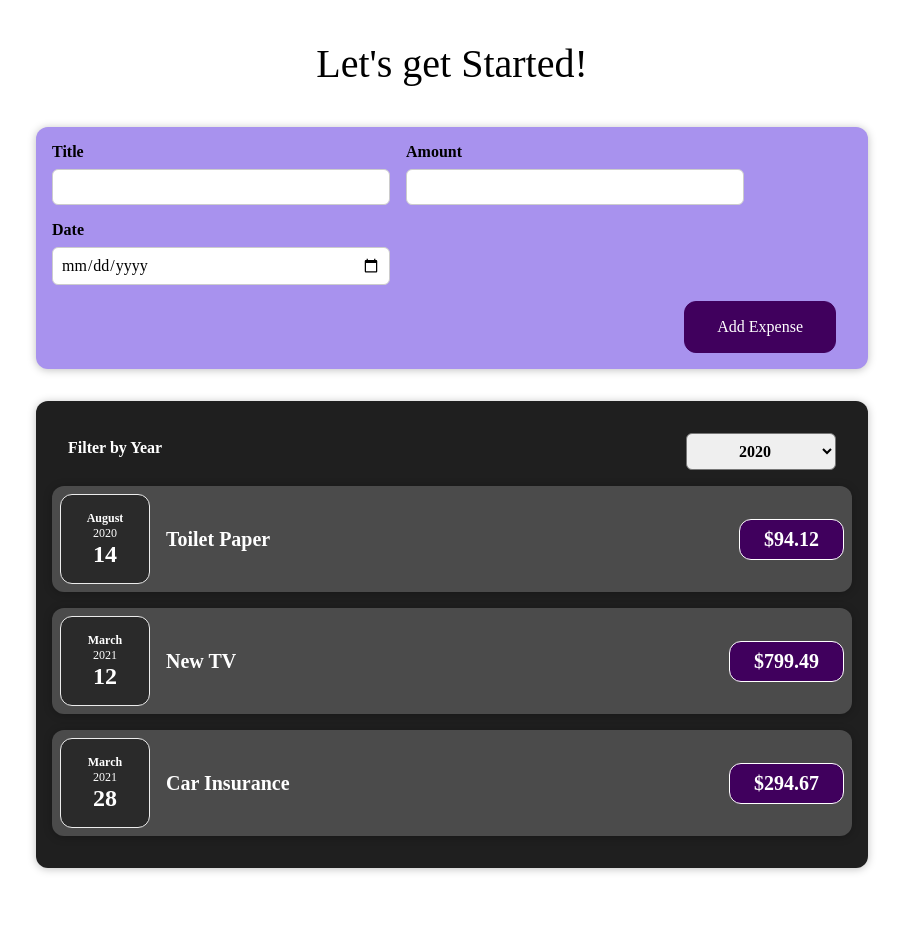
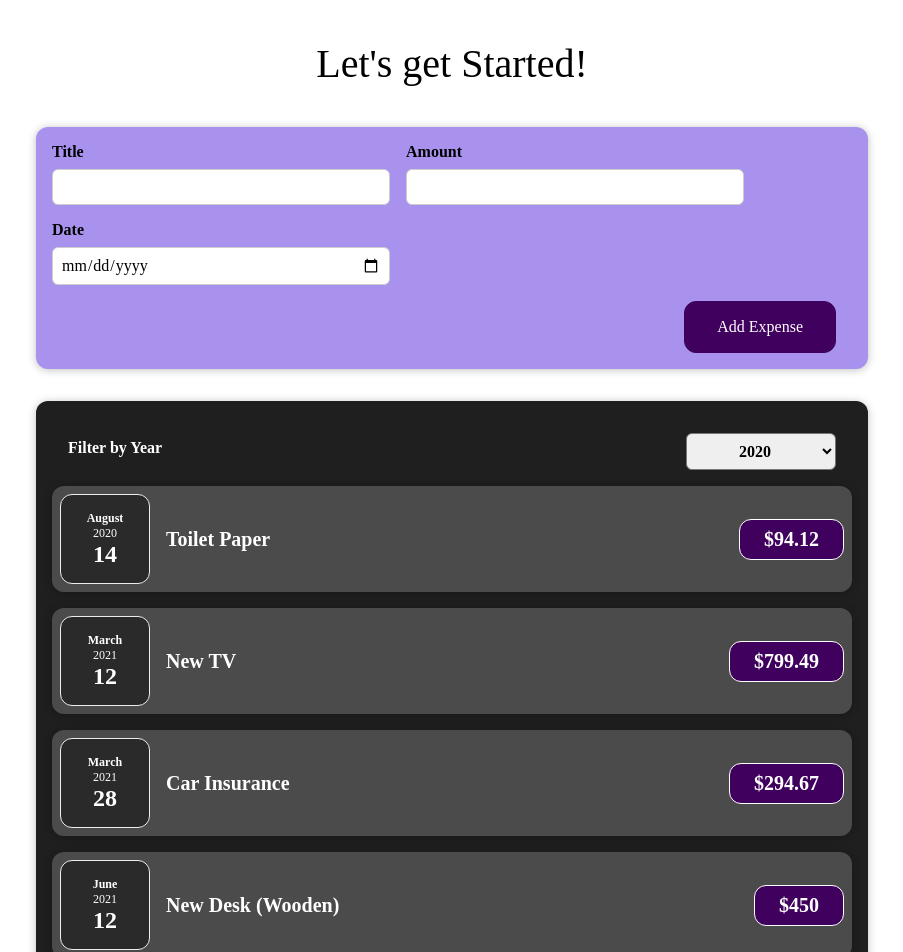
Before and after one commit to JiunJieLin/React-ExpenseCart, a React (Vite) app: page / in a window 1280 px wide. Shown: the top 952 px of the page, without its empty margins (188-1091 px from the left). Before the commit the page ends 900 px from the top, so only its background shows below. Built offline with nearby package versions, Linux system fonts and the light colour scheme.

Commit message:
add expense to chart

```diff
--- a/src/App.jsx
+++ b/src/App.jsx
@@ -1,8 +1,8 @@
 import Expenses from "./components/Expenses/Expenses";
 import NewExpense from "./components/NewExpense/NewExpense";
+import { useState } from "react";
 import "./index.css";
-const App = () => {
-  const expenses = [
+const initialExpenses = [
   {
     id: "e1",
     title: "Toilet Paper",
@@ -23,9 +23,13 @@
     date: new Date(2021, 5, 12),
   },
 ];
+const App = () => {
+  const [expenses, setExpenses] = useState(initialExpenses);
+
   const addExpenseHandler = (expense) => {
-    console.log("123");
-    console.log(expense);
+    setExpenses((prevExpenses) => {
+      return [expense, ...prevExpenses];
+    });
   };
   return (
     <div>
--- a/src/components/Expenses/Expenses.jsx
+++ b/src/components/Expenses/Expenses.jsx
@@ -16,21 +16,14 @@
           selected={filteredYear}
           onChangeFilter={filterChangeHandler}
         />
-        <ExpenseItem
-          title={props.items[0].title}
-          amount={props.items[0].amount}
-          date={props.items[0].date}
-        />
-        <ExpenseItem
-          title={props.items[1].title}
-          amount={props.items[1].amount}
-          date={props.items[1].date}
-        />
-        <ExpenseItem
-          title={props.items[2].title}
-          amount={props.items[2].amount}
-          date={props.items[2].date}
-        />
+        {props.items.map((expense) => (
+          <ExpenseItem
+            key={expense.id}
+            title={expense.title}
+            amount={expense.amount}
+            date={expense.date}
+          />
+        ))}
       </Card>
     </>
   );
```
Lines whose indentation alone changed are shown as unchanged.
